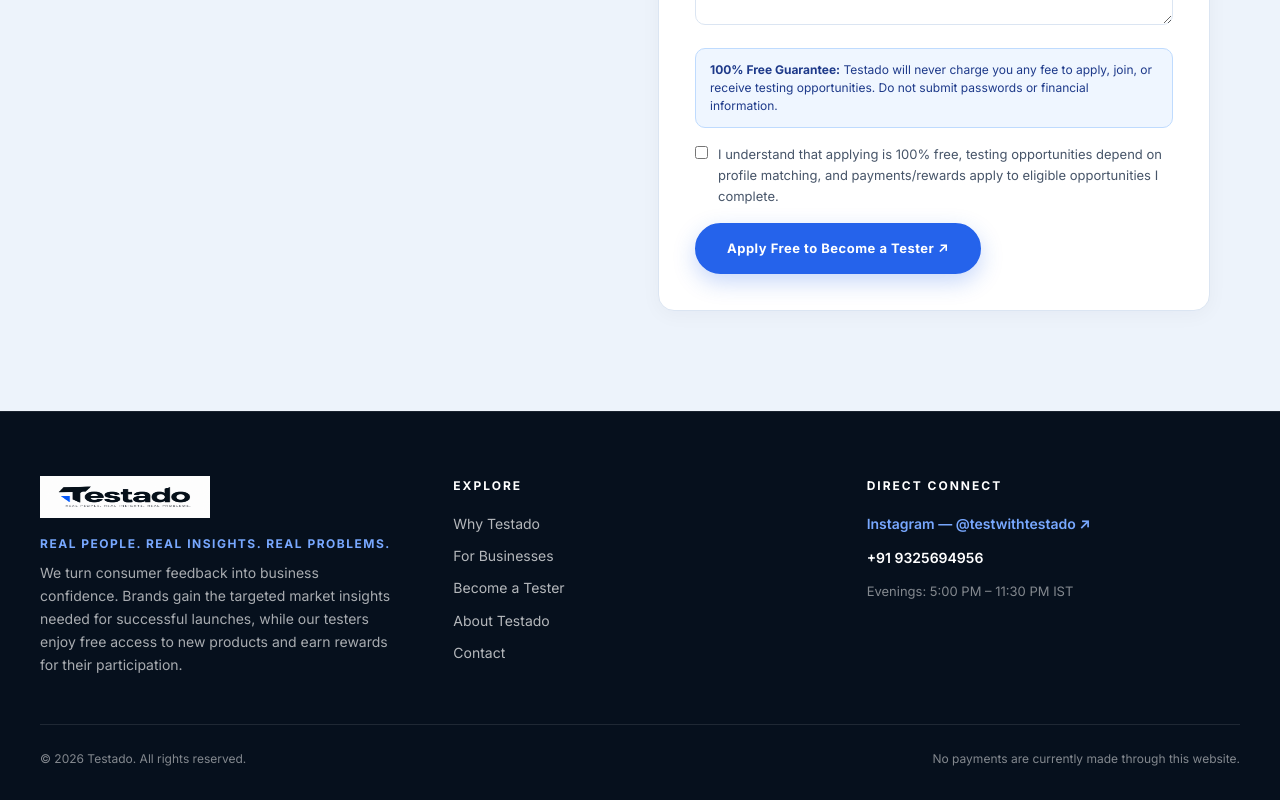
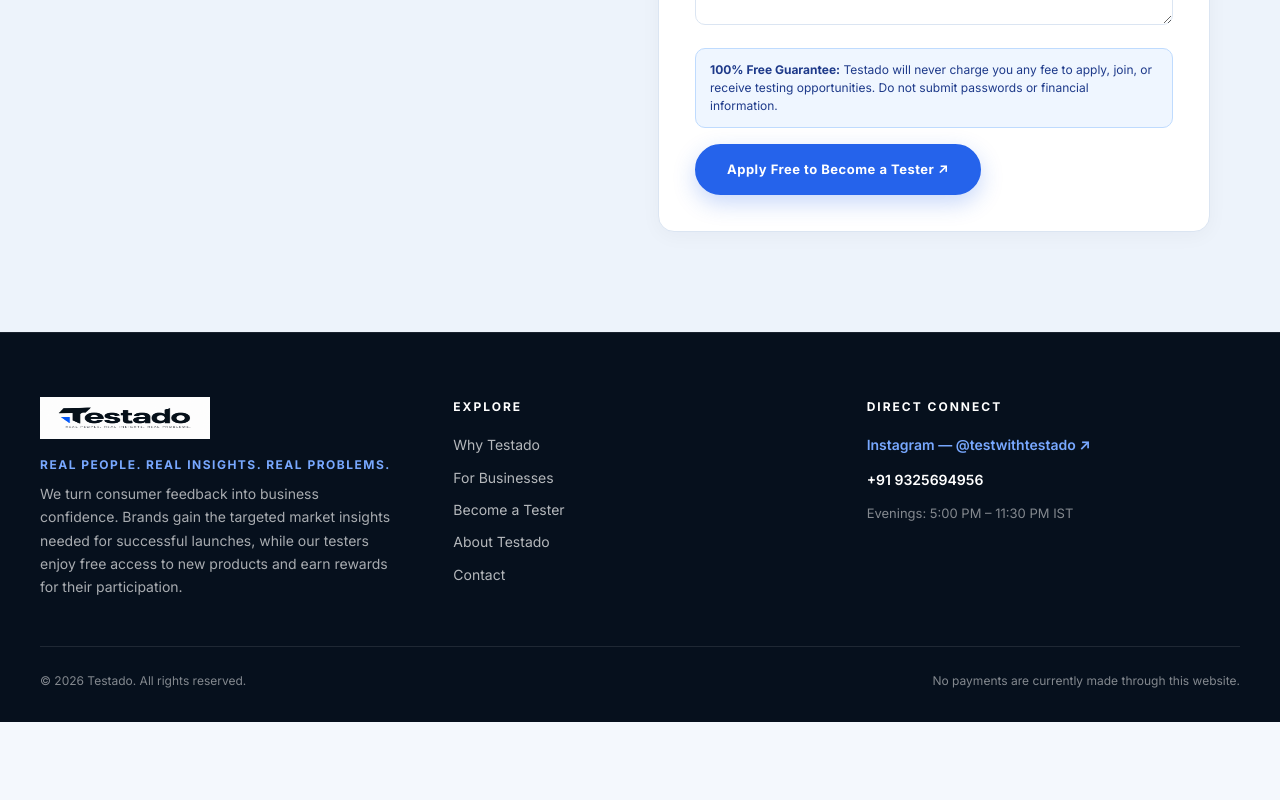
Before and after one commit to Testwith-Testado-07/Testado, a Next.js app in the folder frontend/: page /testers in a window 1280 px wide. Shown: the part 2211-3011 px from the top of the page. After the commit the page ends 2933 px from the top, so only its background shows below. Built offline with nearby package versions, Linux system fonts and the light colour scheme.

Commit message:
Remove consent checkbox from tester application form

```diff
--- a/frontend/src/app/api/tester-applications/route.ts
+++ b/frontend/src/app/api/tester-applications/route.ts
@@ -60,8 +60,7 @@ export async function POST(request: Request) {
     !age ||
     !frequency ||
     interests === null ||
-    why === null ||
-    body.consent !== true
+    why === null
   ) {
     return Response.json({ error: "Please check the required application fields." }, { status: 400 });
   }
--- a/frontend/src/app/testers/page.tsx
+++ b/frontend/src/app/testers/page.tsx
@@ -24,12 +24,10 @@ export default function TestersPage() {
     frequency: "Whenever a suitable opportunity comes up",
     interests: "",
     why: "",
-    consent: false,
   });
 
   const handleSubmit = async (e: React.FormEvent<HTMLFormElement>) => {
     e.preventDefault();
-    if (!formData.consent) return;
     setLoading(true);
 
     setSubmissionError("");
@@ -37,7 +35,7 @@ export default function TestersPage() {
       const response = await fetch("/api/tester-applications", {
         method: "POST",
         headers: { "Content-Type": "application/json" },
-        body: JSON.stringify(formData),
+        body: JSON.stringify({ ...formData, consent: true }),
       });
 
       if (!response.ok) {
@@ -388,21 +386,6 @@ export default function TestersPage() {
                     <strong>100% Free Guarantee:</strong> Testado will never charge you any fee to apply, join, or receive testing opportunities. Do not submit passwords or financial information.
                   </div>
 
-                  <label style={{ display: "flex", gap: 10, alignItems: "flex-start", fontSize: 13, color: "#475569", cursor: "pointer" }}>
-                    <input
-                      type="checkbox"
-                      id="tester-consent"
-                      name="consent"
-                      required
-                      checked={formData.consent}
-                      onChange={(e) => setFormData({ ...formData, consent: e.target.checked })}
-                      style={{ marginTop: 2 }}
-                    />
-                    <span>
-                      I understand that applying is 100% free, testing opportunities depend on profile matching, and payments/rewards apply to eligible opportunities I complete.
-                    </span>
-                  </label>
-
                   {submissionError && (
                     <p role="alert" style={{ color: "#dc2626", fontSize: 13, margin: 0 }}>
                       {submissionError}
```
